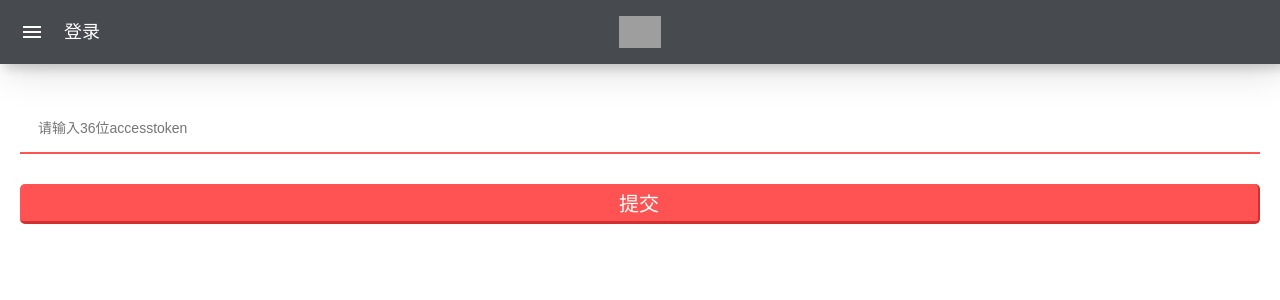
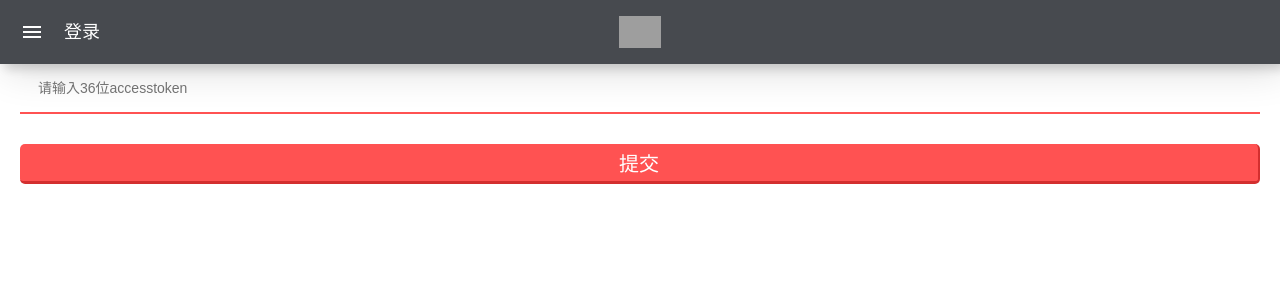
Before and after one commit to duxingyu/vue2-cnodejs, a Vue app: page /login in a window 1280 px wide. Shown: the top 300 px of the page. Built offline with nearby package versions, Linux system fonts and the light colour scheme; grey boxes are pictures that could not be loaded.

Commit message:
修改样式

```diff
--- a/src/App.vue
+++ b/src/App.vue
@@ -47,9 +47,7 @@ export default {
   height: 100%;
 }
 .g-ct {
-  position: absolute;
-  top: 64px;
-  left: 0;
+  margin-top: 64px;
   width: 100%;
 }
 </style>
```
